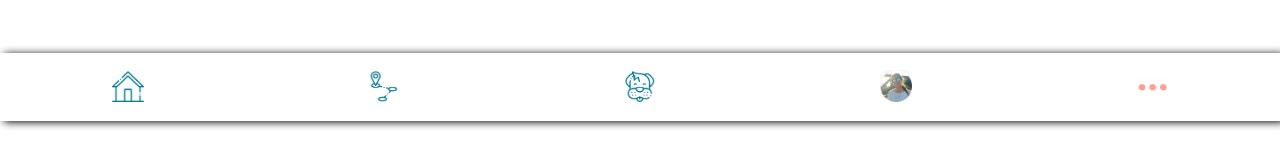
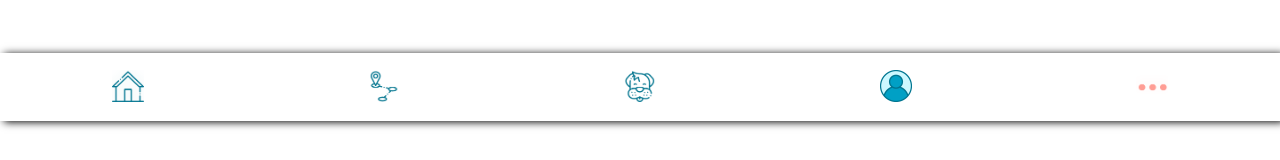
Before and after one commit to Maurodiaztesta/lucky-front, a React (Create React App) app: page /more in a window 1280 px wide. Shown: the part 679-839 px from the top of the page. Built offline with nearby package versions, Linux system fonts and the light colour scheme.

Commit message:
Nav image

```diff
--- a/package.json
+++ b/package.json
@@ -10,6 +10,7 @@
     "js-cookie": "^3.0.5",
     "moment": "^2.29.4",
     "react": "^18.2.0",
+    "react-cookie": "^4.1.1",
     "react-dom": "^18.2.0",
     "react-hook-form": "^7.43.9",
     "react-redux": "^8.0.5",
--- a/src/components/NavBar/NavBar.jsx
+++ b/src/components/NavBar/NavBar.jsx
@@ -1,8 +1,15 @@
 import React from "react";
 import "./NavBar.css";
 import { Link } from "react-router-dom";
+import { useCookies } from "react-cookie";
 
 const NavBar = () => {
+
+  const [cookies] = useCookies(["user"]);
+
+  const userInfo = cookies.user;
+  console.log(userInfo);
+
   return (
     <>
       <nav className="NavBar">
@@ -46,17 +53,25 @@ const NavBar = () => {
           ></img>
         </Link>}
         {window.location.pathname === "/profile" ? <Link to="/profile">
-          <img
+          {!userInfo ? <img
             className="NavLogo__border"
-            src="../../assets/img/logo/perfil.png"
+            src="../../assets/img/logo/userBlue.png"
             alt="profile"
-          ></img>
+          ></img> : <img
+            className="NavLogo__border"
+            src={userInfo.imagen}
+            alt="profile"
+          ></img>}
         </Link> : <Link to="/profile">
-          <img
+          {userInfo ? <img
             className="NavLogo"
-            src="../../assets/img/logo/perfil.png"
+            src={userInfo.imagen}
             alt="profile"
-          ></img>
+          ></img> : <img
+            className="NavLogo"
+            src="../../assets/img/logo/userBlue.png"
+            alt="profile"
+          ></img>}
         </Link>}
         {window.location.pathname === "/more" ? <Link to="/more">
           <img
--- a/src/pages/HomePage/HomePage.jsx
+++ b/src/pages/HomePage/HomePage.jsx
@@ -4,18 +4,23 @@ import NavBar from "../../components/NavBar/NavBar";
 import SwiperHome from "../../components/Swiper/SwiperHome";
 import { useDispatch, useSelector } from "react-redux";
 import { setUserInfo } from "../../redux/actions/auth.actions";
+import { useCookies } from "react-cookie";
 
 
 const HomePage = () => {
 
-  const userInfo = useSelector((state) => state.auth.userInfo);
+  // const userInfo = useSelector((state) => state.auth.userInfo);
+  // console.log(userInfo);
+  const [cookies] = useCookies(["user"]);
+
+  const userInfo = cookies.user;
   console.log(userInfo);
 
   return (
     <div>
       <div className="HPpadre">
         <div className="HPpadre__header">
-          {userInfo === null ? <h2 className="HPpadre__header--saludo">¡Hola!</h2> : <h2 className="HPpadre__header--saludo">¡Hola {userInfo?.name}!</h2>}
+          {!userInfo? <h2 className="HPpadre__header--saludo">¡Hola!</h2> : <h2 className="HPpadre__header--saludo">¡Hola {userInfo?.name}!</h2>}
           {/* <h1>Colocar slider</h1> */}
           <div className="HPpadre__header--swiper">
             <SwiperHome></SwiperHome>
--- a/src/pages/ProfilePage/ProfilePage.jsx
+++ b/src/pages/ProfilePage/ProfilePage.jsx
@@ -4,35 +4,41 @@ import "./ProfilePage.css";
 
 import React, { useState } from "react";
 import axios from "axios";
+import { useSelector } from "react-redux";
+import { useCookies } from "react-cookie";
 
 const ProfilePage = () => {
+
+  const [cookies] = useCookies(["user"]);
+
+  const userInfo = cookies.user;
 
   const [imageUrl, setImageUrl] = useState(null);
 
   const handleImageChange = (event) => {
     const file = event.target.files[0];
 
-    if (file) {
-      const reader = new FileReader();
+  if (file) {
+    const reader = new FileReader();
 
-      reader.onloadend = () => {
-        setImageUrl(reader.result);
-      };
+    reader.onloadend = () => {
+      const url = reader.result;
+      setImageUrl(url);
 
-      reader.readAsDataURL(file);
-    }
-
-    if (imageUrl) {
       axios
-        .post("URL", { imageUrl })
+        .put(`http://localhost:5000/user/${userInfo._id}`, { imageUrl: url })
         .then(response => {
           console.log("Imagen enviada correctamente a la base de datos");
         })
         .catch(error => {
           console.error("Error al enviar la imagen a la base de datos:", error);
         });
-    }
+    };
+    console.log(imageUrl);
+    reader.readAsDataURL(file);
   }
+  }
+  console.log(imageUrl);
 
   return (
     <div className="ProfileHolePage">
```
Also changed, not shown: 1 other file (tests, documents, lock files or other folders).
